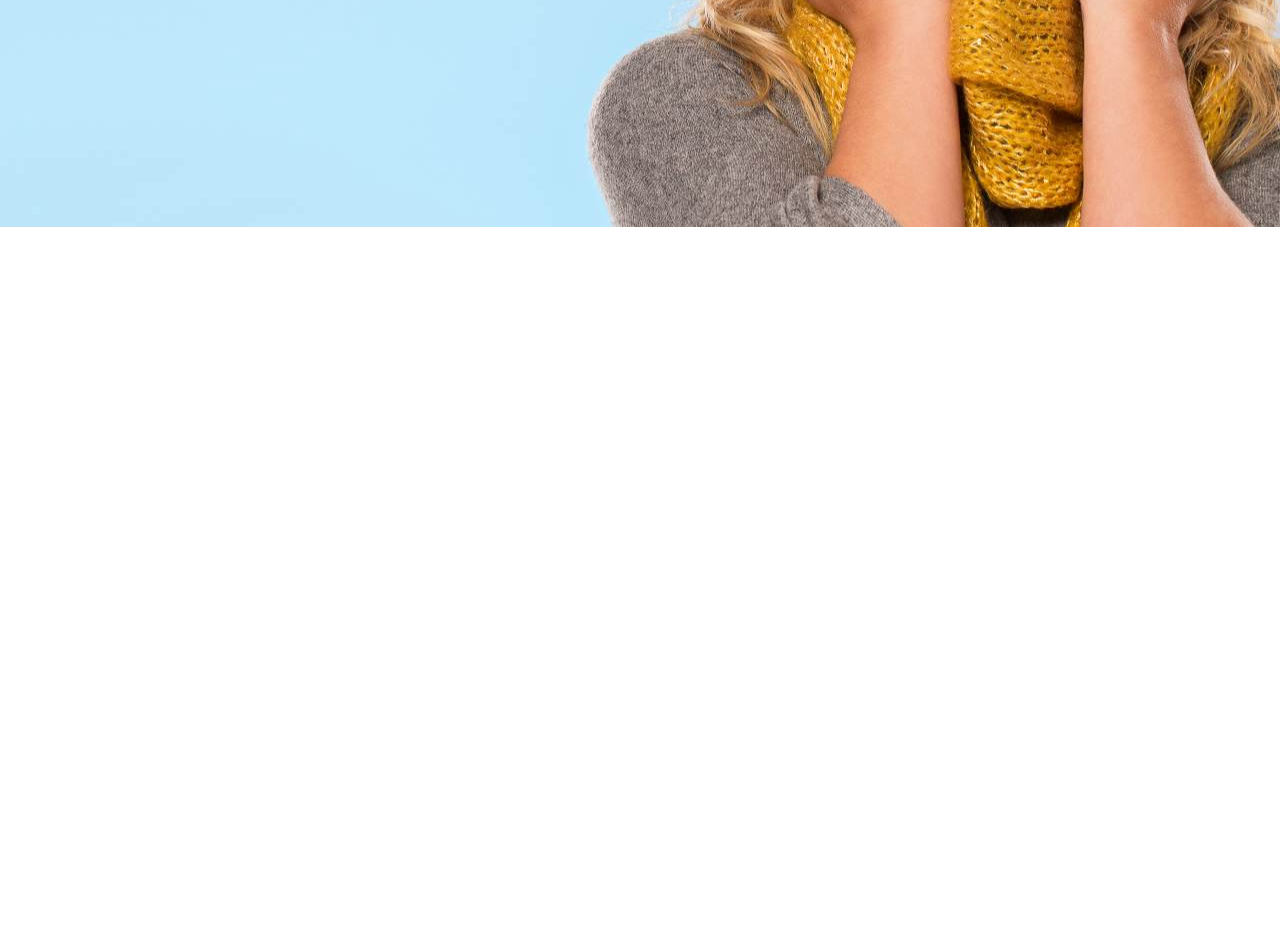
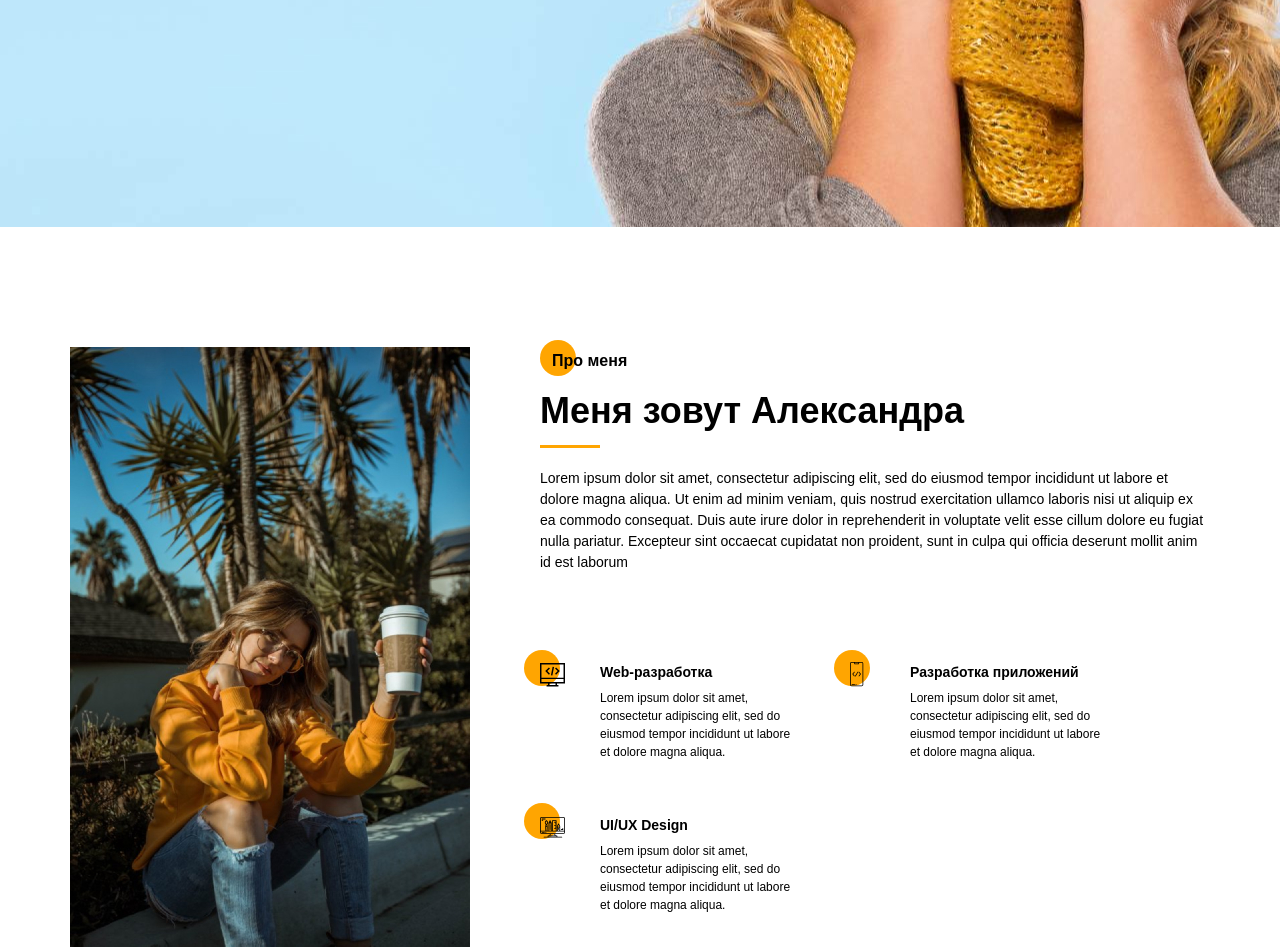
Before and after one commit to Abubjazov/PORTFOLIO, a website: page src/index.html in a window 1280 px wide. Shown: the part 573-1520 px from the top of the page. Before the commit the page ends 800 px from the top, so only its background shows below. Drawn offline with nearby package versions, Linux system fonts and the light colour scheme; files that its build step writes are made by us from their sources.

Commit message:
свёрстана секция aboutme

```diff
--- a/src/index.html
+++ b/src/index.html
@@ -114,6 +114,78 @@
         </div>
     </section>
 
+    <section class="aboutme">
+        <div class="container">
+
+            <div class="aboutme__grid">
+
+                <img src="img/main_photo.jpg" alt="photo" class="aboutme__photo">
+
+                <div class="aboutme__block">
+
+                    <h2 class="title title_fz16 aboutme__title">Про меня</h2>
+                    <div class="title aboutme__subtitle">Меня зовут Александра</div>
+                    <div class="divider"></div>
+                    <div class="aboutme__desc">
+                        Lorem ipsum dolor sit amet, consectetur adipiscing elit, sed do eiusmod tempor incididunt ut labore et dolore magna aliqua. Ut enim ad minim veniam, quis nostrud exercitation ullamco laboris nisi ut aliquip ex ea commodo consequat. Duis aute irure dolor in reprehenderit in voluptate velit esse cillum dolore eu fugiat nulla pariatur. Excepteur sint occaecat cupidatat non proident, sunt in culpa qui officia deserunt mollit anim id est laborum
+                    </div>
+
+                </div>
+
+                <div class="aboutme__skills">
+
+                    <div class="aboutme__skill">
+
+                        <div class="aboutme__skill-circle">
+                            <img src="icons/about_me/web_development.svg" alt="web-dev" class="aboutme__skill__logo">
+                        </div>
+
+                        <div>
+                            <div class="title title_fz14">
+                                Web-разработка
+                            </div>
+                            <div class="aboutme__skill__desc">Lorem ipsum dolor sit amet, consectetur adipiscing elit, sed do eiusmod tempor incididunt ut labore et dolore magna aliqua.</div>
+                        </div>
+
+                    </div>
+
+                    <div class="aboutme__skill">
+
+                        <div class="aboutme__skill-circle">
+                            <img src="icons/about_me/mobile_dev.svg" alt="mobile-dev" class="aboutme__skill__logo">
+                        </div>
+
+                        <div>
+                            <div class="title title_fz14">
+                                Разработка приложений
+                            </div>
+                            <div class="aboutme__skill__desc">Lorem ipsum dolor sit amet, consectetur adipiscing elit, sed do eiusmod tempor incididunt ut labore et dolore magna aliqua.</div>
+                        </div>
+
+                    </div>
+
+                    <div class="aboutme__skill">
+
+                        <div class="aboutme__skill-circle">
+                            <img src="icons/about_me/design.svg" alt="web-design" class="aboutme__skill__logo">
+                        </div>
+
+                        <div>
+                            <div class="title title_fz14">
+                                UI/UX Design
+                            </div>
+                            <div class="aboutme__skill__desc">Lorem ipsum dolor sit amet, consectetur adipiscing elit, sed do eiusmod tempor incididunt ut labore et dolore magna aliqua.</div>
+                        </div>
+
+                    </div>
+
+                </div>
+
+            </div>
+
+        </div>
+    </section>
+
     <script src="js/script.js"></script>
 
 </body>
--- a/src/sass/base/_mixins.scss
+++ b/src/sass/base/_mixins.scss
@@ -3,7 +3,7 @@
         content: "";
         position: absolute;
         z-index: -1;
-        top: -25%;
+        top: -27%;
         left: 0;
         width: 36px;
         height: 36px;
--- /dev/null
+++ b/src/sass/blocks/_aboutme.scss
@@ -0,0 +1,58 @@
+.aboutme {
+    // min-height: 100vh;
+    padding-top: 120px;
+    &__grid {
+        display: grid;
+        grid-template-columns: 400px 670px;
+        grid-template-rows: minmax(245px, auto) minmax(255px, auto);
+        grid-auto-rows: minmax(245px, auto);
+        column-gap: 70px;
+        row-gap: 40px;
+    }
+    &__photo {
+        grid-row: 1/3;
+    }
+    &__title {
+        position: relative;
+        padding-left: 12px;
+        padding-top: 2px;
+        @include circle;
+    }
+    &__block {
+        .divider {
+            margin-top: 4px;
+        }
+    }
+    &__desc {
+        padding-top: 20px;
+        font-size: 14px;
+        line-height: 21px;
+        color: #000000;
+    }
+    &__skills {
+        display: grid;
+        grid-template: repeat(2, minmax(115px, auto)) / repeat(2, 260px);
+        grid-auto-rows: 1fr;
+        column-gap: 50px;
+        row-gap: 20px;
+    }
+    &__skill {
+        display: grid;
+        grid-template-columns: 40px 200px;
+        column-gap: 20px;
+        &-circle {
+            position: relative;
+            @include circle;
+            &:before {
+                top: -9%;
+                left: -40%;
+            }
+        }
+        &__desc {
+            margin-top: 6px;
+            font-size: 12px;
+            line-height: 18px;
+            color: #000000;
+        }
+    }
+}
--- a/src/sass/blocks/_container.scss
+++ b/src/sass/blocks/_container.scss
@@ -2,3 +2,10 @@
     width: 1140px;
     margin: 0 auto;
 }
+
+.divider {
+    width: 60px;
+    height: 3px;
+    margin-top: 25px;
+    background-color: $main-color;
+}
--- a/src/sass/style.scss
+++ b/src/sass/style.scss
@@ -14,3 +14,4 @@
 @import 'blocks/sidepanel';
 @import 'blocks/menu';
 @import 'blocks/promo';
+@import 'blocks/aboutme';
```
